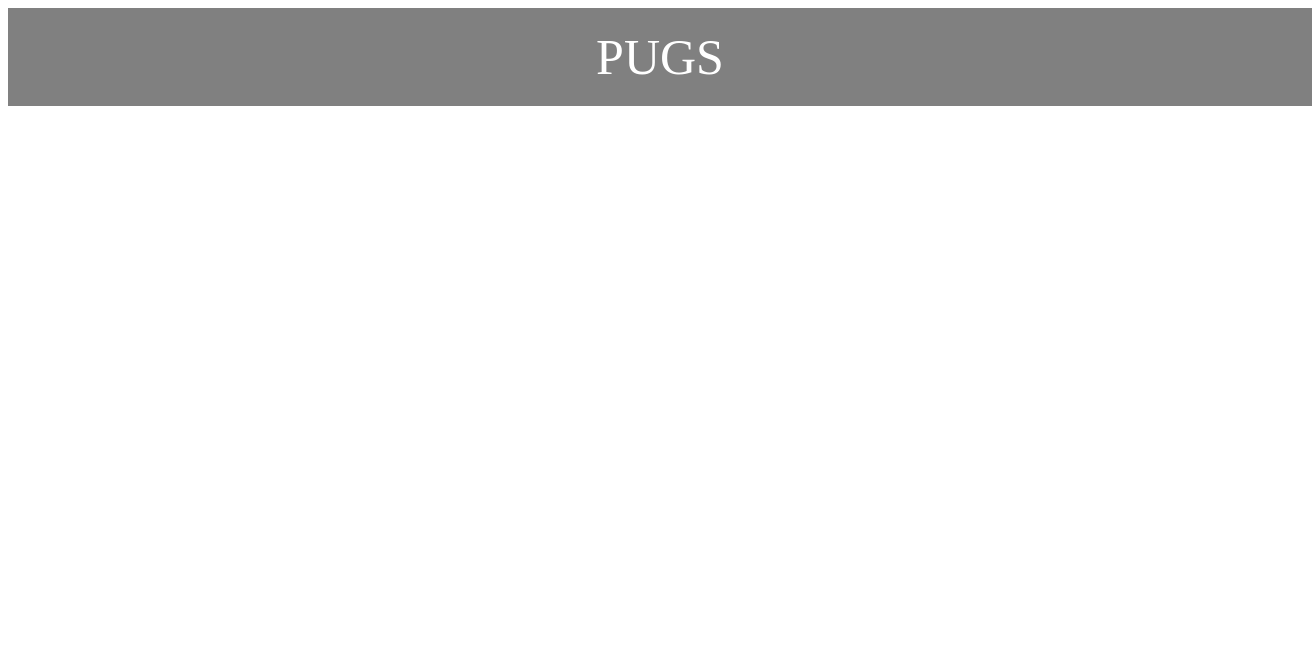
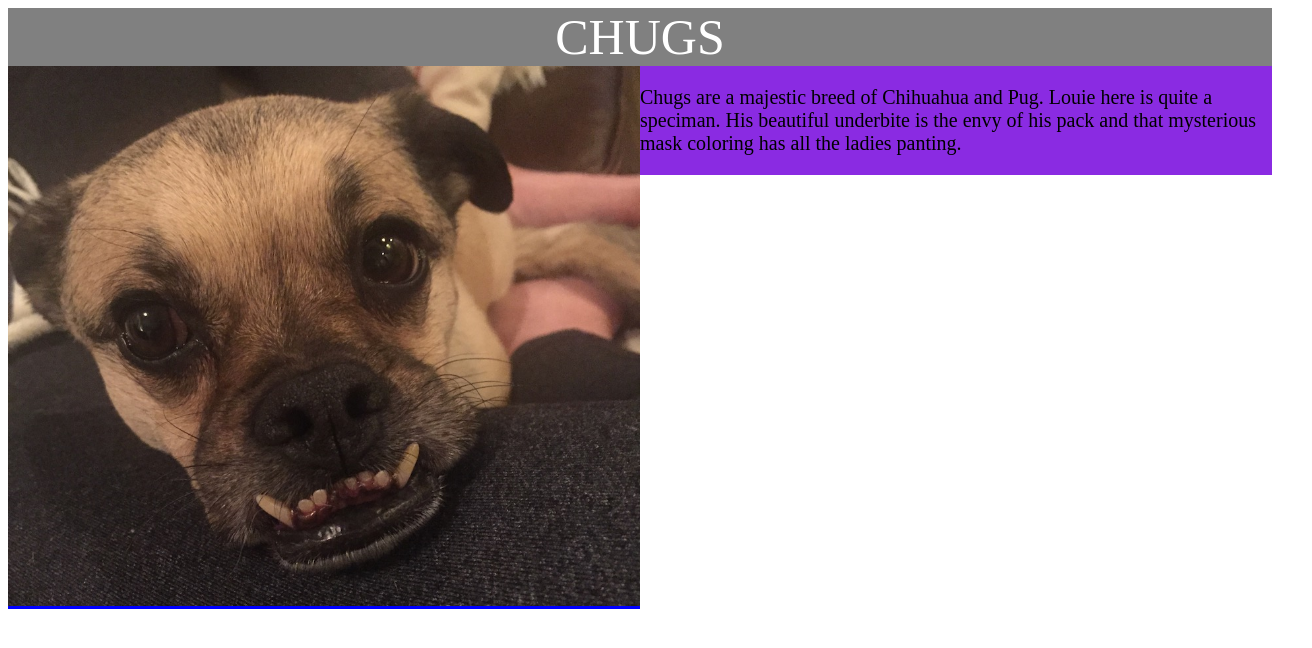
Before and after one commit to etallion/March4Class, a plain HTML site: page index.html in a window 1280 px wide. Shown: the whole page, 1312 px wide, since content can reach past the window. Drawn offline with Linux system fonts and the light colour scheme.

Commit message:
Updated index.html and stylesheet.css

```diff
--- a/index.html
+++ b/index.html
@@ -8,11 +8,11 @@
     <title>PUGS</title>
 </head>
 <body>
-    <header>PUGS</header>
-    <div>
-        <div id="left"></div>
-        <div id="right"></div>
-    </div>
+    <header>CHUGS</header>
+    <section>
+        <div id="left"><img src="Lu.jpg" width="50%"></div>
+        <div id="right"><p>Chugs are a majestic breed of Chihuahua and Pug. Louie here is quite a speciman. His beautiful underbite is the envy of his pack and that mysterious mask coloring has all the ladies panting.</p></div>
+    </section>
     <footer></footer>
 </body>
 </html>
--- a/stylesheet.css
+++ b/stylesheet.css
@@ -1,5 +1,4 @@
 header, footer, #left, #right{
-    padding : 20px 20px 20px 20px;
   text-align: center;
 }
 header{
@@ -11,16 +10,27 @@ header{
 
 }
 
+section{
+    width: 100%;
+    position: relative;
+}
+
 #left{
-    position: relative;
-    width: 50%;
-    display: inline;
-    margin-left: 50px;
+    box-sizing:border-box;
+    max-width: 50%;
+    display:inline;
+    background-color: blue;
+    /* padding : 20px 20px 20px 20px; */
+
 }
 
 #right{
-    position: relative;
-    width: 50%;
+    box-sizing:border-box;
+    max-width: 50%;
     display: inline;
-    margin-right: 50px;
+    float: right;
+    text-align: left;
+    font-size: 20px;
+    background-color: blueviolet;
+    /* padding : 20px 20px 20px 20px; */
 }
```
Also changed, not shown: Lu.jpg (added).
